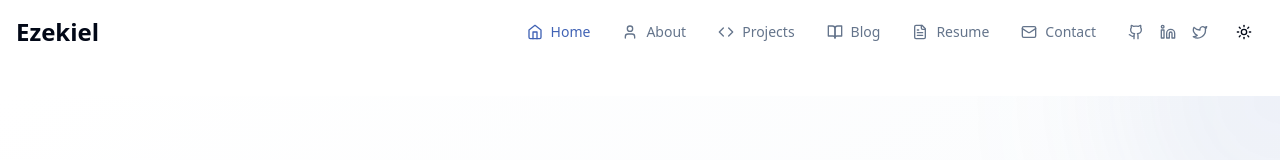
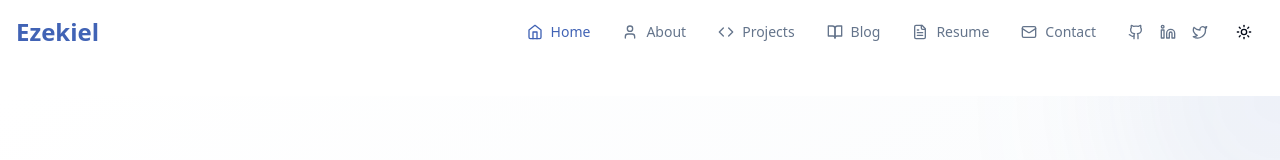
Before and after one commit to izzymarc/porfolio, a React (Vite) app in the folder client/: page / in a window 1280 px wide. Shown: the top 160 px of the page. Built offline with nearby package versions, Linux system fonts and the light colour scheme.

Commit message:
Update header name styling

```diff
--- a/client/src/components/Header.tsx
+++ b/client/src/components/Header.tsx
@@ -42,7 +42,7 @@ const Header = () => {
       <div className="container mx-auto px-4">
         <div className="flex items-center justify-between h-16">
           <Link to="/" className="text-2xl font-bold">
-            Ezekiel
+            <span className="text-primary dark:text-white">Ezekiel</span>
           </Link>
 
           {/* Desktop Navigation */}
```
